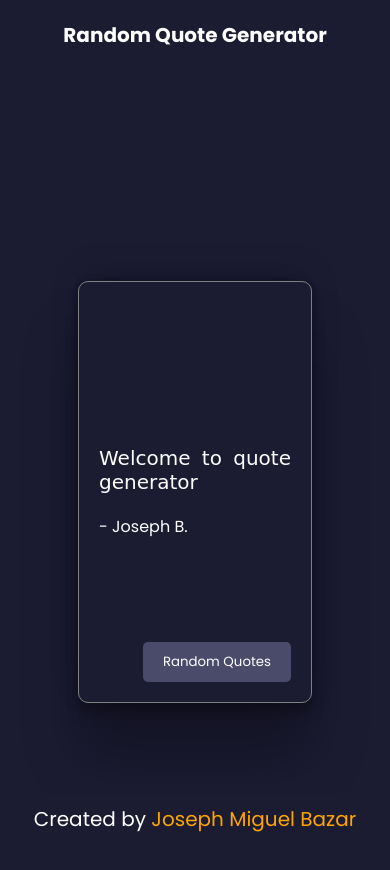
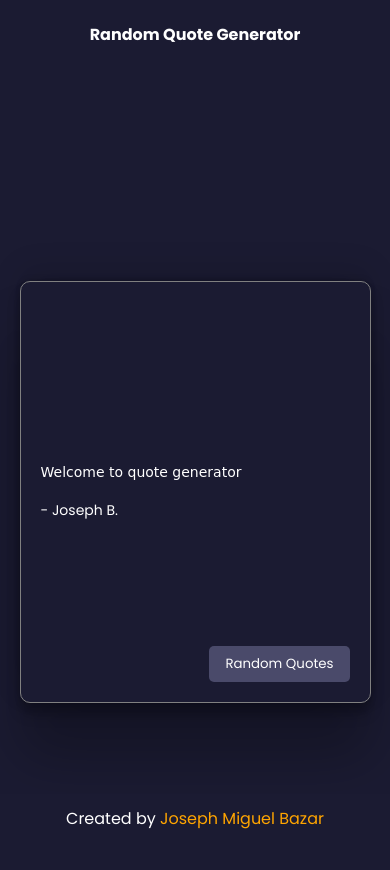
Before and after one commit to jsphmglbzrdev/javascript-project, a plain HTML site: page random-quote-generator/index.html in a window 390 px wide. Drawn offline with Linux system fonts and the light colour scheme; a web font is replaced by a local one.

Commit message:
Randome Quote Generator

```diff
--- /dev/null
+++ b/palindrome/style.css
@@ -0,0 +1,5 @@
+*{
+    margin: 0;
+    padding: 0;
+    box-sizing: border-box;
+}
--- a/random-quote-generator/script.js
+++ b/random-quote-generator/script.js
@@ -18,4 +18,5 @@ const getQuote = async() => {
     }
 
 }
+
 button.addEventListener('click', getQuote);
--- a/random-quote-generator/style.css
+++ b/random-quote-generator/style.css
@@ -5,6 +5,11 @@
     box-sizing: border-box;
     font-family: 'Poppins', sans-serif;
 }
+
+
+
+
+
 body{
     background-color: #1b1b32
 }
@@ -83,3 +88,25 @@ body{
     text-decoration: none;
     color: orange;
 }
+
+@media all and (max-width: 768px) {
+    #quote-container {
+        width: 90%;
+        height: 50%;
+    }
+    #quote {
+        font-size: 14px;
+    }
+    #author {
+        font-size: 14px;
+    }
+    #new-quote {
+        padding: 8px 16px;
+    }
+    #header #text{
+        font-size: 16px;
+    }
+    #footer{
+        font-size: 16px;
+    }
+}
```
Also changed, not shown: palindrome/index.html (added, +26 -0 lines), palindrome/script.js (added).
